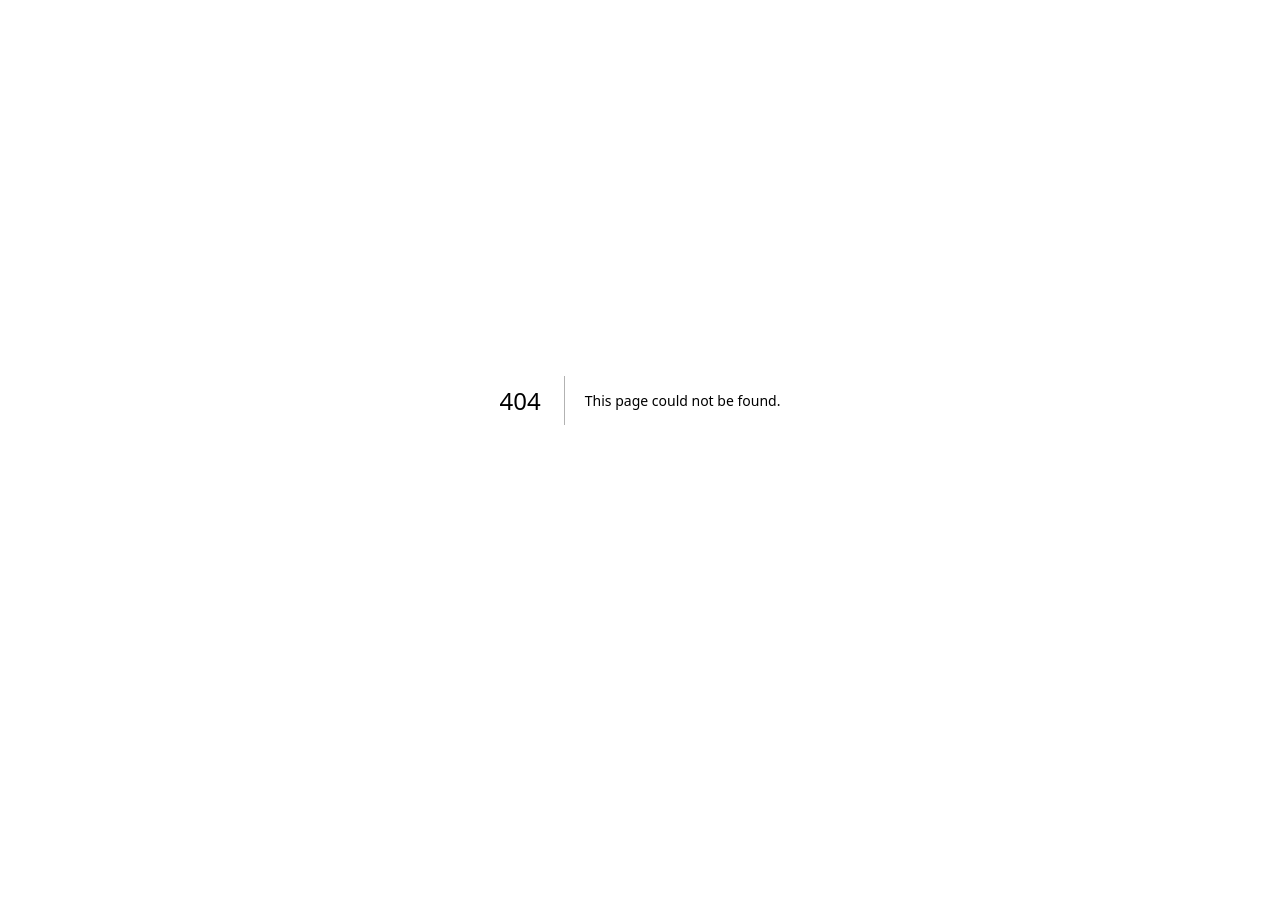
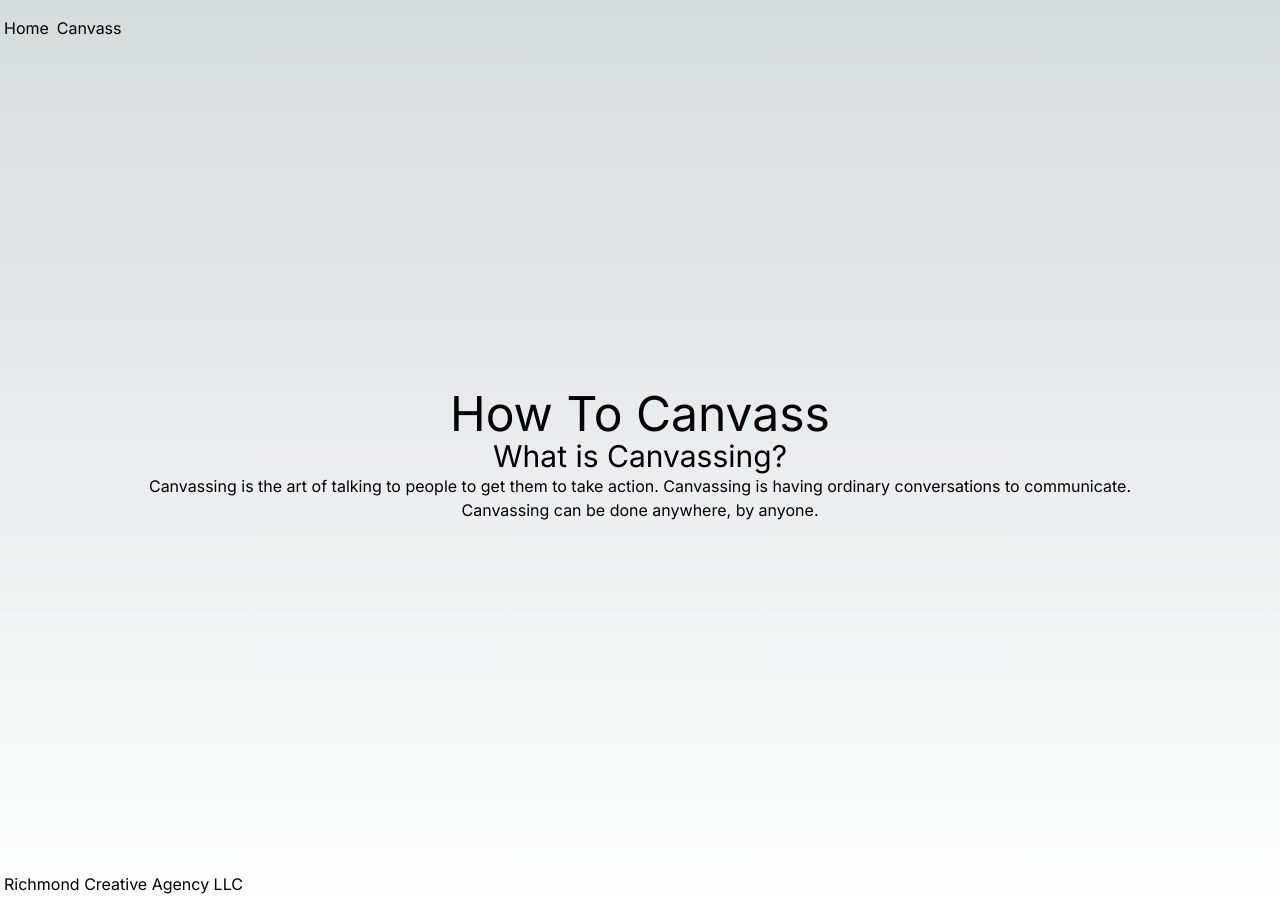
Before and after one commit to Richmond-Creative-Agency/fieldagent, a Next.js app: page /guide/canvass in a window 1280 px wide. Before the commit this address had no page. Before the commit the page ends 800 px from the top, so only its background shows below. Built offline with nearby package versions, Linux system fonts and the light colour scheme.

Commit message:
feature: Add Canvass page

```diff
--- /dev/null
+++ b/src/app/guide/canvass/page.js
@@ -0,0 +1,17 @@
+import Main from "../../ui/components/Main";
+import H1 from "../../ui/typography/H1";
+import H2 from "../../ui/typography/H2";
+import P from "../../ui/typography/P";
+
+
+export default function Page() {
+    return (
+        <Main>
+            <H1>How To Canvass</H1>
+            <H2>What is Canvassing?</H2>
+            <P>Canvassing is the art of talking to people to get them to take action. Canvassing is having ordinary conversations to communicate.</P>
+            <P>Canvassing can be done anywhere, by anyone.</P>
+        </Main>
+
+    )
+}
--- a/src/app/page.tsx
+++ b/src/app/page.tsx
@@ -4,16 +4,17 @@ import H1 from "./ui/typography/H1";
 import H2 from "./ui/typography/H2";
 import P from "./ui/typography/P";
 import Link from "next/link";
+import Main from "./ui/components/Main";
 export default function Home() {
   return (
     <>
-    <Header />
-    <main className="flex min-h-screen flex-col items-center justify-center p-24">
+    <Main>
       <H1>Welcome Field Agent</H1>
       <H2>What is Field Agent?</H2>
       <P>Field Agent is a set of Tools designed for organizers, by organizers.</P>
       <P>Field Agent is a project of <Link href='https://richmondcreative.agency' >Richmond Creative Agency LLC</Link></P>
-    </main>
+    </Main>
+
     </>
 
   );
```
